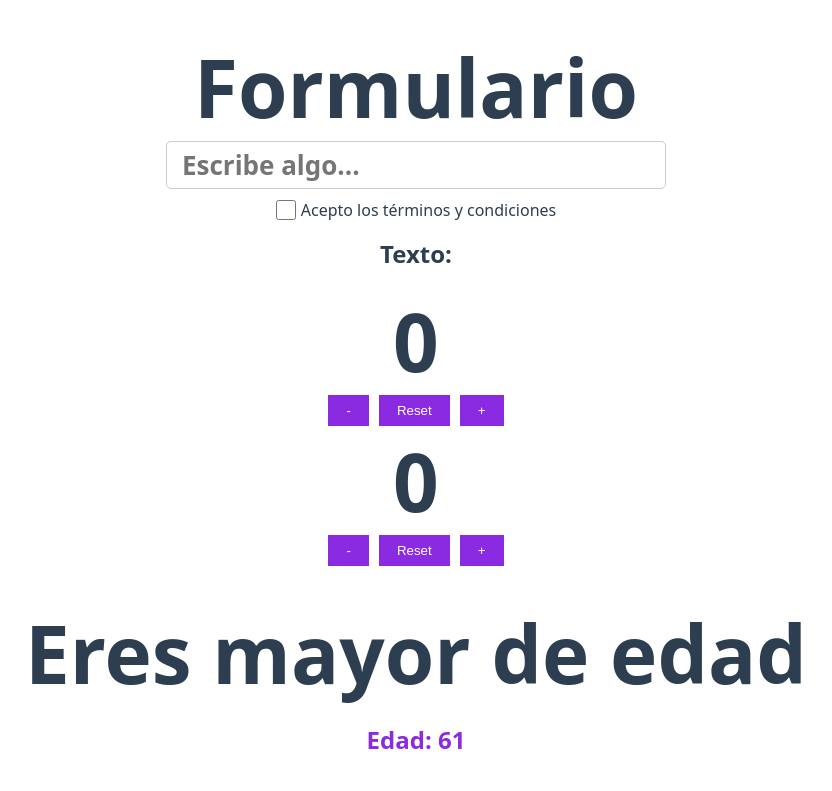
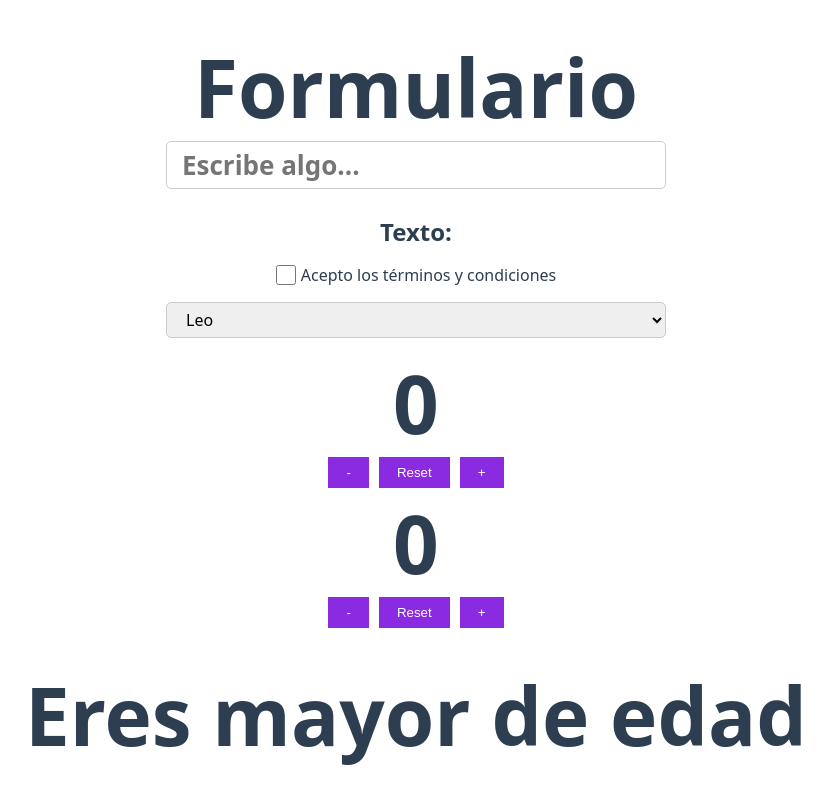
Before and after one commit to Pancratzia/Vue-Projects, a Vue app in the folder helloworld/: page / in a window 1280 px wide. Shown: the top 791 px of the page, without its empty margins (224-1056 px from the left). Built offline with nearby package versions, Linux system fonts and the light colour scheme.

Commit message:
Usando el v-model para hacer el binding en un select

```diff
--- a/helloworld/src/components/ModelForm.vue
+++ b/helloworld/src/components/ModelForm.vue
@@ -2,18 +2,39 @@
     <h1>Formulario</h1>
     <form class="form">
         <input class="input" type="text" v-model="inputText" placeholder="Escribe algo...">
+        <p class="text">Texto: {{ inputText }}</p>
         <div class="checkbox">
             <input type="checkbox" name="checkbox" id="checkbox" v-model="agree">
             <label for="checkbox">Acepto los términos y condiciones</label>
         </div>
+
+        <select class="select" name="signoz" id="signoz" v-model="signoz">
+            <option value="Capricornio">Capricornio</option>
+            <option value="Acuario">Acuario</option>
+            <option value="Piscis">Piscis</option>
+            <option value="Aries">Aries</option>
+            <option value="Tauro">Tauro</option>
+            <option value="Géminis">Géminis</option>
+            <option value="Cáncer">Cáncer</option>
+            <option value="Leo">Leo</option>
+            <option value="Virgo">Virgo</option>
+            <option value="Libra">Libra</option>
+            <option value="Escorpio">Escorpio</option>
+            <option value="Sagitario">Sagitario</option>
+        </select>
     </form>
-    <p class="text">Texto: {{ inputText }}</p>
+
 </template>
 
 <script lang="ts" setup>
 import { ref, Ref } from 'vue';
 let inputText: Ref<string> = ref('');
 let agree: Ref<boolean> = ref(false);
+
+const singnoz:Array<string> = ['Capricornio', 'Acuario', 'Piscis', 'Aries', 'Tauro', 'Géminis', 'Cáncer', 'Leo', 'Virgo', 'Libra', 'Escorpio', 'Sagitario'];
+
+let signoz:Ref<string> = ref(singnoz[Math.floor(Math.random() * singnoz.length)]);
+
 </script>
 
 <style scoped>
@@ -69,5 +90,15 @@ let agree: Ref<boolean> = ref(false);
     }
 }
 
-
+.select {
+    padding: 5px 15px;
+    border: 1px solid #ccc;
+    border-radius: 5px;
+    outline: 0;
+    font-size: 16px;
+    margin-bottom: 10px;
+    width: min(90%, 500px);
+    margin-top: 1rem;
+    font-family: system-ui, -apple-system, BlinkMacSystemFont, 'Segoe UI', Roboto, Oxygen, Ubuntu, Cantarell, 'Open Sans', 'Helvetica Neue', sans-serif;
+}
 </style>
```
